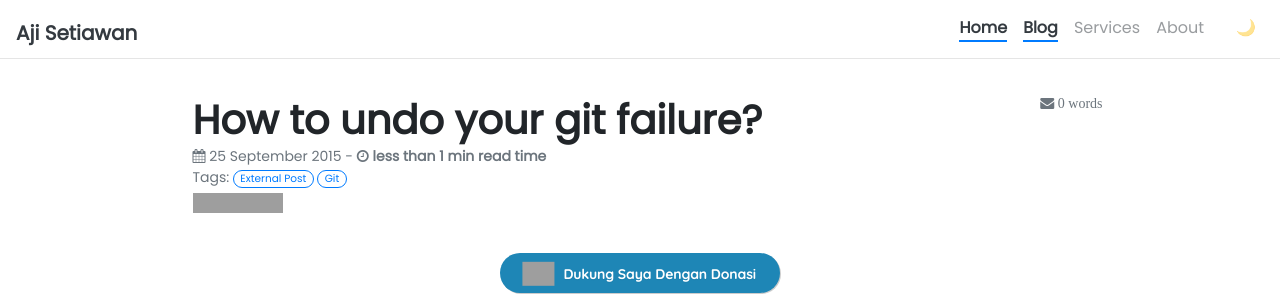
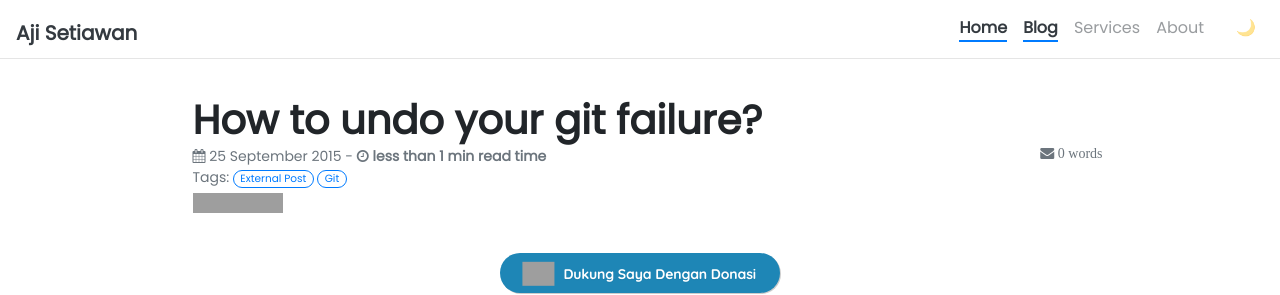
Before and after one commit to ajisetiawan716/ajisetiawan716.github.io, a Jekyll site: the page built from _posts/2015-09-25-how-to-undo-your-git-failure.md, in a window 1280 px wide. Shown: the top 295 px of the page. Built offline with Jekyll 4.4.1, drawn with Linux system fonts in a browser that asks for light colours; nearby versions of some CDN libraries; our own code applies the rules of GitHub Pages for plain Markdown files; comment, search, counter and statistics services are not loaded; grey boxes are pictures that could not be loaded.

Commit message:
Update post.html

```diff
--- a/_layouts/post.html
+++ b/_layouts/post.html
@@ -13,7 +13,7 @@
     {{ words | divided_by: 180 }} mins read time
   {%- endif -%}
   </b>
-  <span class="fa fa-envelope" style="position: absolute; top: 0; right: 0;"> {{ words }} words</span>
+  <span class="fa fa-envelope" style="position: absolute; top: 10; right: 0;"> {{ words }} words</span>
   <br>
 
   {%- if page.tags != empty -%}
```
